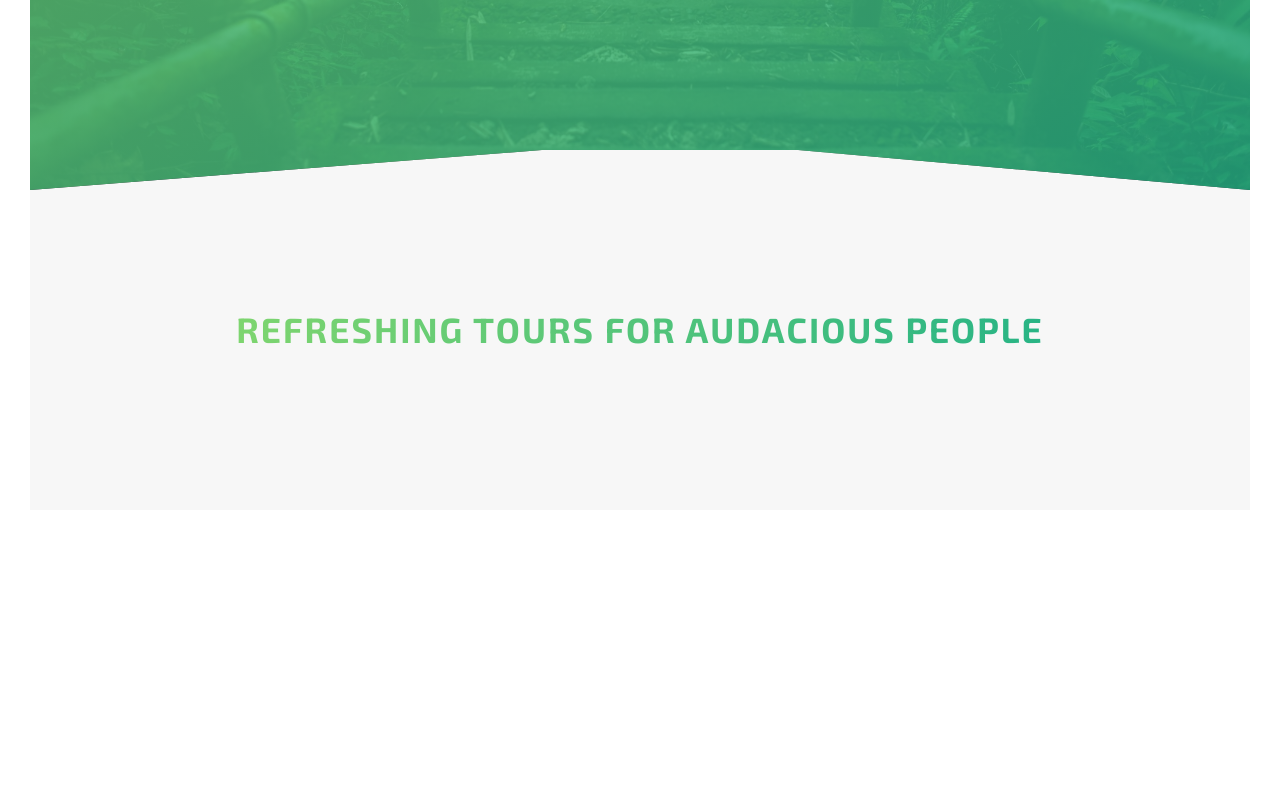
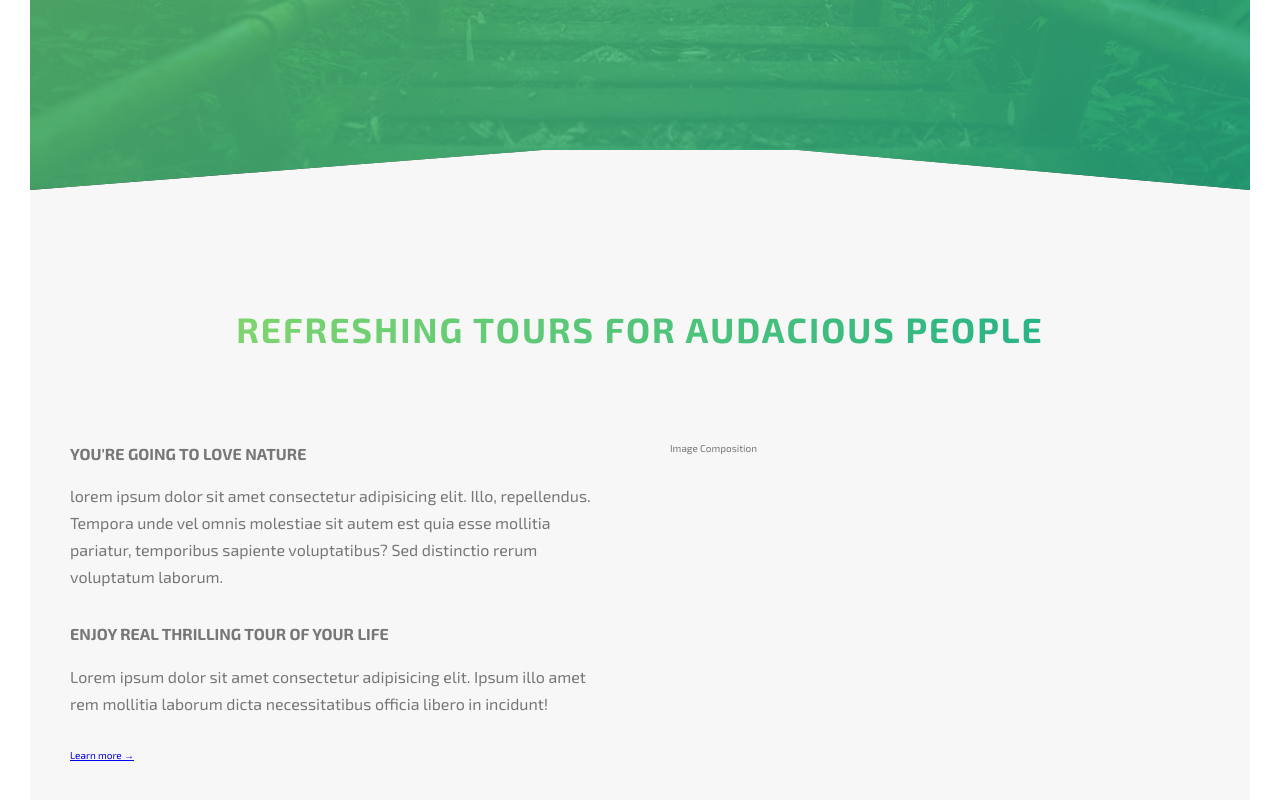
Before and after one commit to devhridoyahmed/tourmate, a website: page index.html in a window 1280 px wide. Shown: the part 600-1400 px from the top of the page. Before the commit the page ends 1140 px from the top, so only its background shows below. Drawn offline with Linux system fonts and the light colour scheme.

Commit message:
header tertiary and paragraph of about section done with proper typography

```diff
--- a/assets/sass/base/_typography.scss
+++ b/assets/sass/base/_typography.scss
@@ -52,3 +52,17 @@
         // text-shadow: .5rem 1rem 2rem rgba($color-black, .2);
     }
 }
+
+.heading-tertiary {
+    font-size: 1.6rem;
+    font-weight: 700;
+    text-transform: uppercase;
+}
+
+.paragraph {
+    font-size: 1.6rem;
+
+    &:not(:last-child) {
+        margin-bottom: 3rem;
+    }
+}
--- a/assets/sass/base/_utilities.scss
+++ b/assets/sass/base/_utilities.scss
@@ -1 +1,5 @@
 .u-center-text { text-align: center;}
+
+.u-margin-bottom-small { margin-bottom: 1.5rem; }
+.u-margin-bottom-medium { margin-bottom: 4rem; }
+.u-margin-bottom-big { margin-bottom: 8rem; }
--- a/assets/sass/layout/_grid.scss
+++ b/assets/sass/layout/_grid.scss
@@ -1,6 +1,6 @@
 .row {
     max-width: $grid-width;
-    background-color: #eee;
+    // background-color: #eee;
     margin: 0 auto;
 
     &:not(:last-child) {
@@ -10,7 +10,7 @@
     @include clearfix;
 
     [class^="col-"] {
-        background-color: orchid;
+        // background-color: orchid;
         float: left;
 
         &:not(:last-child) {
--- a/index.html
+++ b/index.html
@@ -34,10 +34,38 @@
 
     <main>
         <section class="section-about">
-            <div class="u-center-text">
+            <div class="u-center-text u-margin-bottom-big">
                 <h2 class="heading-secondary">
                     Refreshing tours for audacious people
                 </h2>
+            </div>
+
+            <div class="row">
+                <div class="col-1-of-2">
+                    <h3 class="heading-tertiary u-margin-bottom-small">
+                        You're going to love nature
+                    </h3>
+                    <p class="paragraph">
+                        lorem ipsum dolor sit amet consectetur adipisicing elit. Illo, repellendus. Tempora unde vel omnis molestiae sit autem est quia esse mollitia pariatur, temporibus sapiente voluptatibus? Sed distinctio rerum voluptatum laborum.
+                    </p>
+
+                    <h3 class="heading-tertiary u-margin-bottom-small">
+                        enjoy real thrilling tour of your life
+                    </h3>
+                    <p class="paragraph">
+                        Lorem ipsum dolor sit amet consectetur adipisicing elit. Ipsum illo amet rem mollitia laborum dicta necessitatibus officia libero in incidunt!
+                    </p>
+
+                    <a href="#" class="btn-text">
+                        Learn more &rarr;
+                    </a>
+                </div>
+
+
+
+                <div class="col-1-of-2">
+                    Image Composition
+                </div>
             </div>
 
         </section>
```
Also changed, not shown: assets/css/style.css.
